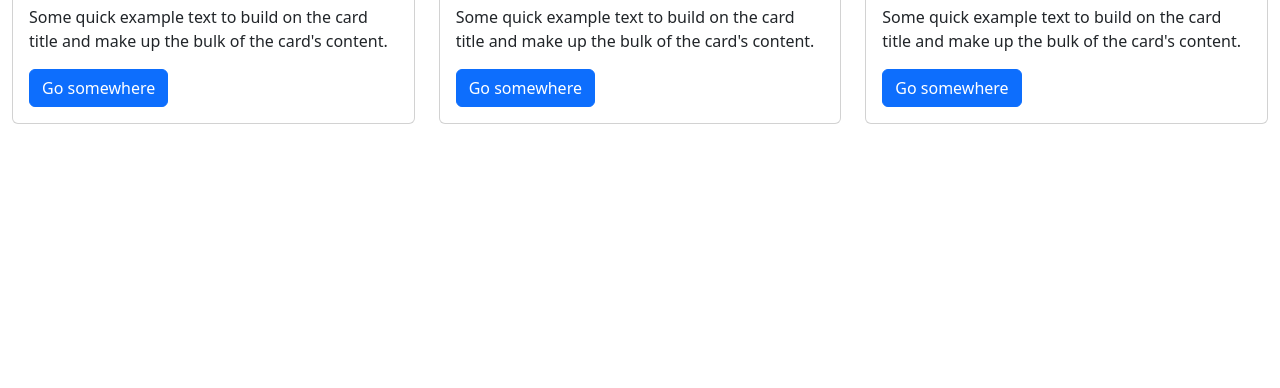
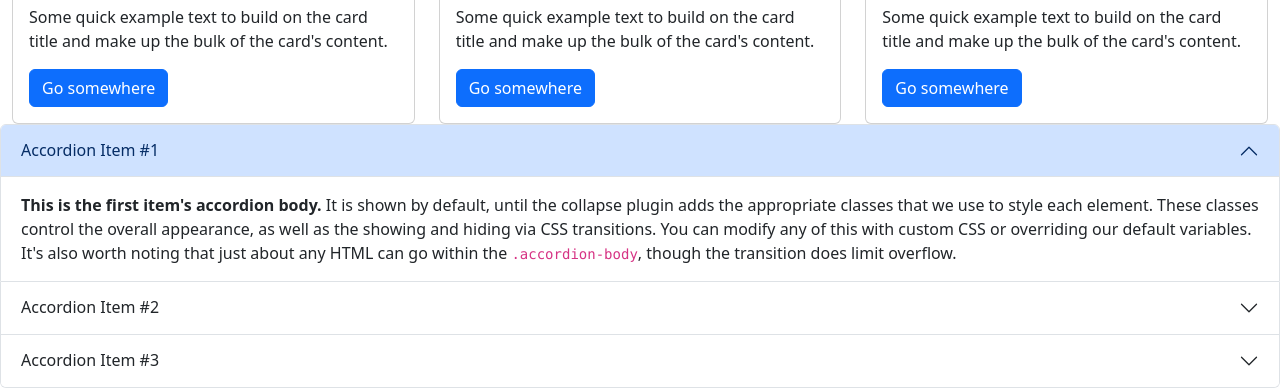
Before and after one commit to CestSamual/Bootstrap-Portfolio, a plain HTML site: page index.html in a window 1280 px wide. Shown: the part 624-1012 px from the top of the page. Before the commit the page ends 800 px from the top, so only its background shows below. Drawn offline with nearby package versions, Linux system fonts and the light colour scheme.

Commit message:
add accordion skills section

```diff
--- a/index.html
+++ b/index.html
@@ -116,6 +116,46 @@
       </div>
     </div>
 
+    <!-- Skills Section -->
+    <div class="accordion" id="accordionExample">
+      <div class="accordion-item">
+        <h2 class="accordion-header">
+          <button class="accordion-button" type="button" data-bs-toggle="collapse" data-bs-target="#collapseOne" aria-expanded="true" aria-controls="collapseOne">
+            Accordion Item #1
+          </button>
+        </h2>
+        <div id="collapseOne" class="accordion-collapse collapse show" data-bs-parent="#accordionExample">
+          <div class="accordion-body">
+            <strong>This is the first item's accordion body.</strong> It is shown by default, until the collapse plugin adds the appropriate classes that we use to style each element. These classes control the overall appearance, as well as the showing and hiding via CSS transitions. You can modify any of this with custom CSS or overriding our default variables. It's also worth noting that just about any HTML can go within the <code>.accordion-body</code>, though the transition does limit overflow.
+          </div>
+        </div>
+      </div>
+      <div class="accordion-item">
+        <h2 class="accordion-header">
+          <button class="accordion-button collapsed" type="button" data-bs-toggle="collapse" data-bs-target="#collapseTwo" aria-expanded="false" aria-controls="collapseTwo">
+            Accordion Item #2
+          </button>
+        </h2>
+        <div id="collapseTwo" class="accordion-collapse collapse" data-bs-parent="#accordionExample">
+          <div class="accordion-body">
+            <strong>This is the second item's accordion body.</strong> It is hidden by default, until the collapse plugin adds the appropriate classes that we use to style each element. These classes control the overall appearance, as well as the showing and hiding via CSS transitions. You can modify any of this with custom CSS or overriding our default variables. It's also worth noting that just about any HTML can go within the <code>.accordion-body</code>, though the transition does limit overflow.
+          </div>
+        </div>
+      </div>
+      <div class="accordion-item">
+        <h2 class="accordion-header">
+          <button class="accordion-button collapsed" type="button" data-bs-toggle="collapse" data-bs-target="#collapseThree" aria-expanded="false" aria-controls="collapseThree">
+            Accordion Item #3
+          </button>
+        </h2>
+        <div id="collapseThree" class="accordion-collapse collapse" data-bs-parent="#accordionExample">
+          <div class="accordion-body">
+            <strong>This is the third item's accordion body.</strong> It is hidden by default, until the collapse plugin adds the appropriate classes that we use to style each element. These classes control the overall appearance, as well as the showing and hiding via CSS transitions. You can modify any of this with custom CSS or overriding our default variables. It's also worth noting that just about any HTML can go within the <code>.accordion-body</code>, though the transition does limit overflow.
+          </div>
+        </div>
+      </div>
+    </div>
+
     <!-- Popper.js, Bootstrap JS (Just in case!) -->
     <script
       src="https://cdn.jsdelivr.net/npm/@popperjs/core@2.11.7/dist/umd/popper.min.js"
```
